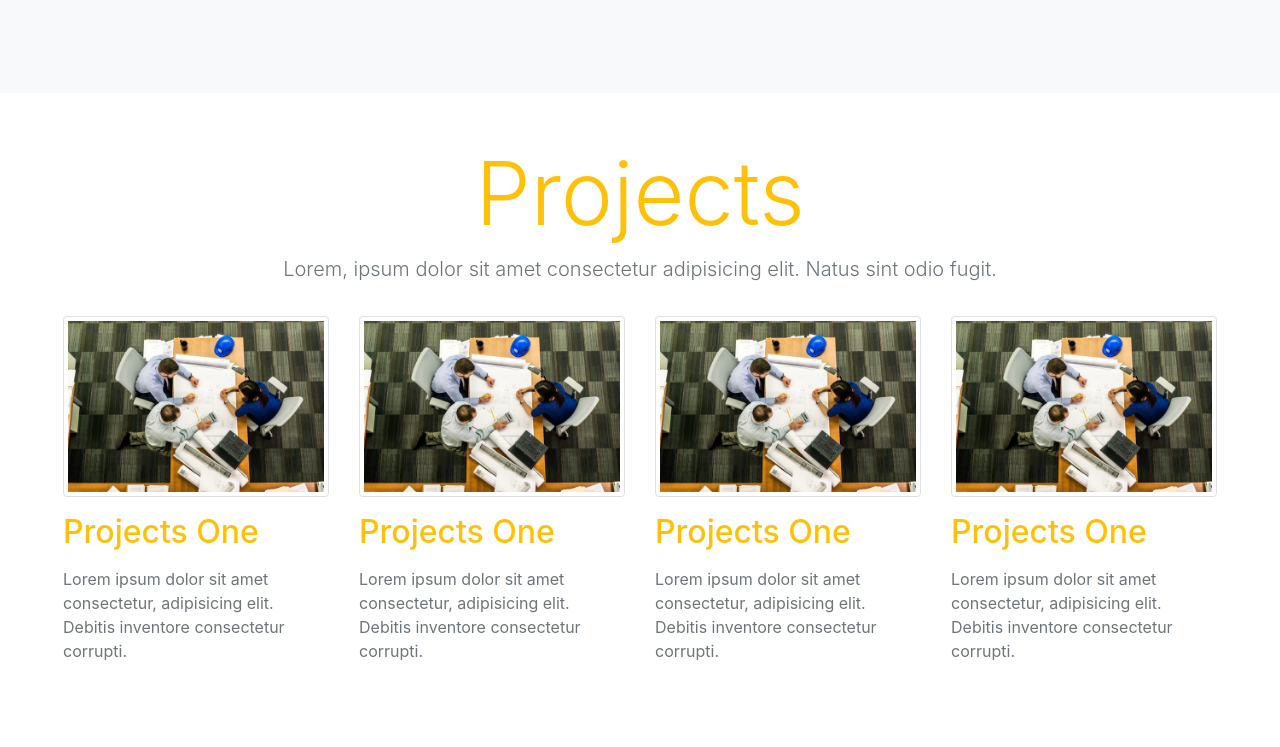
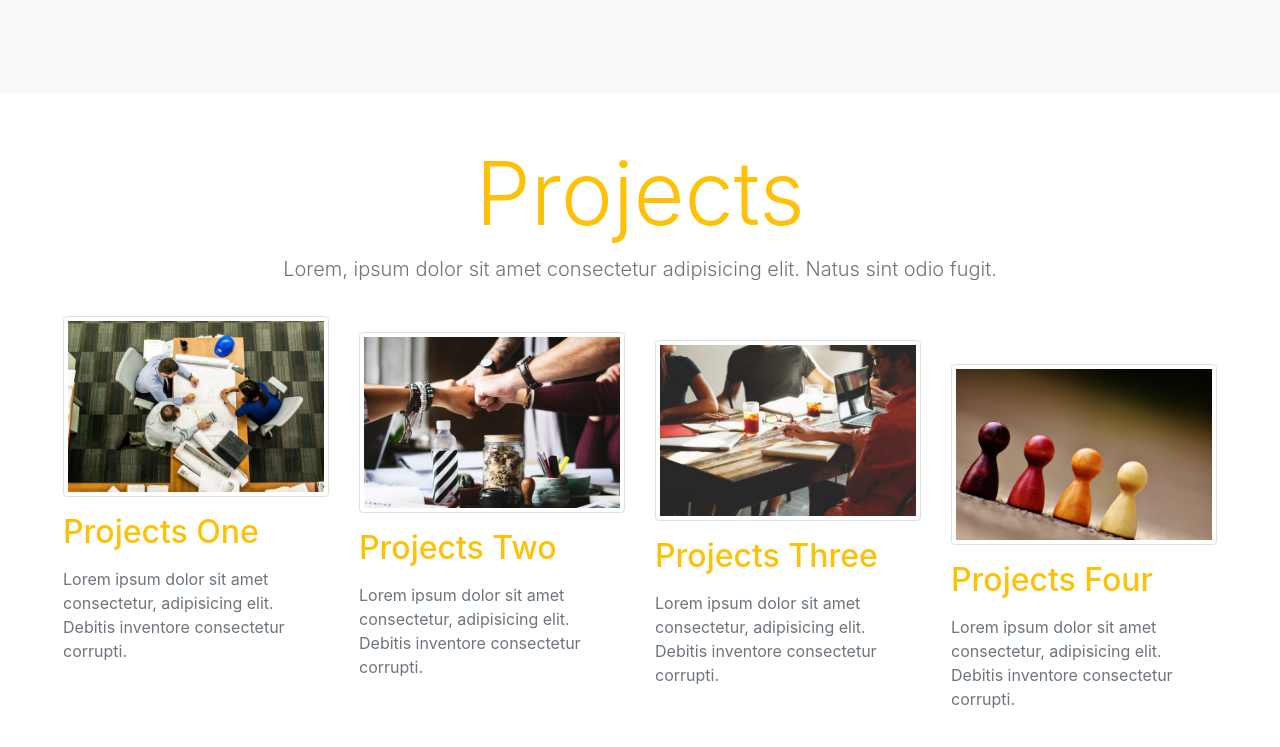
Before and after one commit to Chrislinlin/bs_practice, a plain HTML site: page index.html in a window 1280 px wide. Shown: the part 1393-2140 px from the top of the page. Drawn offline with nearby package versions, Linux system fonts and the light colour scheme.

Commit message:
add the attribute for thee aseconding effects

```diff
--- a/index.html
+++ b/index.html
@@ -152,21 +152,21 @@
                     <p class="text-muted">Lorem ipsum dolor sit amet consectetur, adipisicing elit. Debitis inventore
                         consectetur corrupti.</p>
                 </div>
-                <div class="col-lg-3">
-                    <img src="./images/project1.jpg" class="img-thumbnail">
-                    <h2 class="my-3 text-warning">Projects One</h2>
+                <div class="col-lg-3 mt-3">
+                    <img src="./images/project2.jpg" class="img-thumbnail">
+                    <h2 class="my-3 text-warning">Projects Two</h2>
                     <p class="text-muted">Lorem ipsum dolor sit amet consectetur, adipisicing elit. Debitis inventore
                         consectetur corrupti.</p>
                 </div>
-                <div class="col-lg-3">
-                    <img src="./images/project1.jpg" class="img-thumbnail">
-                    <h2 class="my-3 text-warning">Projects One</h2>
+                <div class="col-lg-3 mt-4">
+                    <img src="./images/project3.jpg" class="img-thumbnail">
+                    <h2 class="my-3 text-warning">Projects Three</h2>
                     <p class="text-muted">Lorem ipsum dolor sit amet consectetur, adipisicing elit. Debitis inventore
                         consectetur corrupti.</p>
                 </div>
-                <div class="col-lg-3">
-                    <img src="./images/project1.jpg" class="img-thumbnail">
-                    <h2 class="my-3 text-warning">Projects One</h2>
+                <div class="col-lg-3 mt-5">
+                    <img src="./images/project4.jpg" class="img-thumbnail">
+                    <h2 class="my-3 text-warning">Projects Four</h2>
                     <p class="text-muted">Lorem ipsum dolor sit amet consectetur, adipisicing elit. Debitis inventore
                         consectetur corrupti.</p>
                 </div>
```
